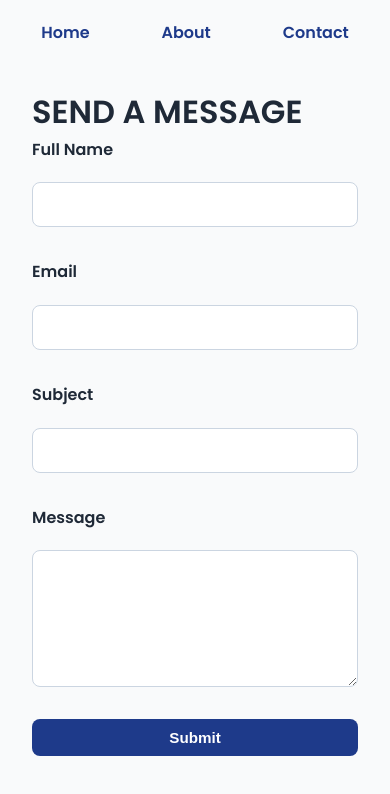
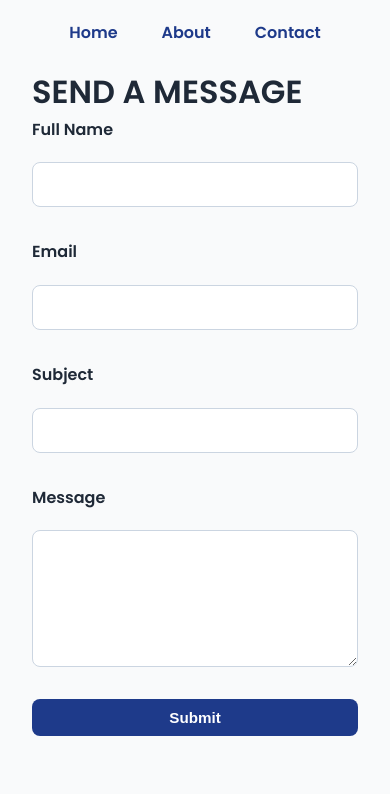
Before and after one commit to Fortzy05/testable-profile-card, a plain HTML site: page contact.html in a window 390 px wide. Drawn offline with Linux system fonts and the light colour scheme.

Commit message:
chore: updated the contact page

```diff
--- a/about.css
+++ b/about.css
@@ -26,10 +26,18 @@ body {
 =========================== */
 .nav-links {
     display: flex;
+    /* always flex row */
+    flex-direction: row;
+    /* ensure horizontal layout */
     justify-content: center;
+    /* center links */
+    align-items: center;
     gap: 40px;
     list-style: none;
+    /* remove bullets */
     margin-bottom: 40px;
+    padding-left: 0;
+    /* remove default UL padding */
 }
 
 .nav-links a {
@@ -108,6 +116,13 @@ section ul li {
     section p {
         font-size: 14px;
     }
+
+    .nav-links {
+        flex-direction: row;
+        /* maintain horizontal on tablet */
+        gap: 20px;
+        margin-bottom: 30px;
+    }
 }
 
 @media (max-width: 480px) {
@@ -120,8 +135,9 @@ section ul li {
     }
 
     .nav-links {
-        flex-direction: column;
+        flex-direction: row;
+        /* maintain horizontal on mobile */
         gap: 12px;
-        margin-bottom: 30px;
+        margin-bottom: 20px;
     }
 }
--- a/app.css
+++ b/app.css
@@ -26,10 +26,11 @@ body {
 =========================== */
 .nav-links {
     display: flex;
-    justify-content: center;
+    justify-content: space-between;
     gap: 40px;
     list-style: none;
     margin-bottom: 40px;
+    align-items: center;
 }
 
 .nav-links a {
@@ -161,6 +162,31 @@ ul {
     background-color: rgba(30, 58, 138, 0.1);
 }
 
+/* Hamburger Button */
+.hamburger {
+    display: none;
+    /* hidden on desktop */
+    flex-direction: column;
+    justify-content: space-between;
+    width: 28px;
+    height: 22px;
+    border: none;
+    background: transparent;
+    cursor: pointer;
+    padding: 0;
+}
+
+.hamburger span {
+    display: block;
+    height: 3px;
+    width: 100%;
+    background-color: #1e3a8a;
+    border-radius: 2px;
+    transition: all 0.3s ease;
+}
+
+/* Mobile Styles */
+
 /* ===========================
    Responsive
 =========================== */
@@ -187,6 +213,30 @@ ul {
     ul {
         max-width: 100%;
     }
+          .hamburger {
+              display: flex;
+          }
+
+          .nav-links {
+              position: absolute;
+              top: 70px;
+              /* below header */
+              right: 20px;
+              background-color: #fff;
+              flex-direction: column;
+              gap: 16px;
+              padding: 20px;
+              border-radius: 8px;
+              box-shadow: 0 4px 12px rgba(0, 0, 0, 0.1);
+              display: none;
+              /* hidden by default */
+              width: 200px;
+              z-index: 1000;
+          }
+
+          .nav-links.active {
+              display: flex;
+          }
 }
 
 @media (max-width: 480px) {
--- a/contact.css
+++ b/contact.css
@@ -142,6 +142,14 @@ button[type="submit"]:focus {
     button[type="submit"] {
         width: 100%;
     }
+
+    /* Make navbar flex same as desktop on mobile */
+    .nav-links {
+        flex-direction: row;
+        justify-content: center;
+        gap: 20px;
+        margin-bottom: 30px;
+    }
 }
 
 @media (max-width: 480px) {
@@ -153,4 +161,11 @@ button[type="submit"]:focus {
         padding: 10px;
         font-size: 0.95rem;
     }
+
+    .nav-links {
+        flex-direction: row;
+        justify-content: center;
+        gap: 12px;
+        margin-bottom: 20px;
+    }
 }
```
Also changed, not shown: app.js (+15 -0 lines).
